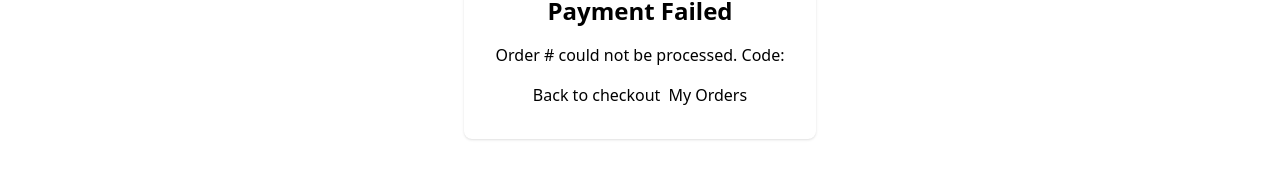
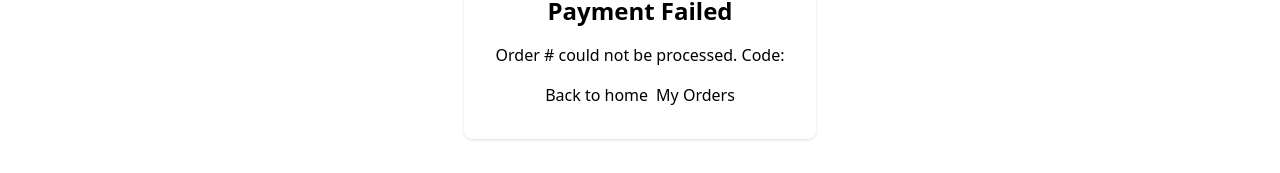
Before and after one commit to e-commerce-22tt-group03/ecom-frontend, a React (Vite) app: page /checkout/reject in a window 1280 px wide. Shown: the part 665-838 px from the top of the page. Built offline with nearby package versions, Linux system fonts and the light colour scheme; no server answers.

Commit message:
Improve UX: Redirect to processing before redirect to VNPAY sandbox, navigate back to home/order after reject order

```diff
--- a/src/pages/checkout/CheckoutPage.jsx
+++ b/src/pages/checkout/CheckoutPage.jsx
@@ -69,9 +69,12 @@ const CheckoutPage = () => {
       const createdOrder = await dispatch(placeOrder({ shipping_address_id: selectedAddressId, payment_method: paymentMethod })).unwrap();
       const orderId = createdOrder?.order_id || createdOrder?.id || createdOrder?.data?.order_id;
 
-      // If VNPAY selected, request payment URL from backend and redirect there
+      // If VNPAY selected, navigate to processing UI immediately, then request payment URL and redirect
       if (paymentMethod === 'VNPAY') {
         if (!orderId) throw new Error('Missing order id from create order response');
+        // Navigate to processing page so user sees a stable UI while we request the payment URL
+        navigate(`/checkout/processing?order_id=${orderId}`);
+
         const returnUrl = `${window.location.origin}/checkout/processing`;
         const res = await createPaymentUrl({ order_id: orderId, return_url: returnUrl });
         // backend returns the payment URL (string) in data; support both string or object
@@ -79,6 +82,7 @@ const CheckoutPage = () => {
         if (!paymentUrl) throw new Error('Payment URL not returned by server');
         // navigate the browser to VNPAY sandbox
         window.location.assign(paymentUrl);
+        return;
       }
       // otherwise (COD) the lastOrderId effect will navigate to confirmation
     } catch (err) {
--- a/src/pages/checkout/CheckoutRejectPage.jsx
+++ b/src/pages/checkout/CheckoutRejectPage.jsx
@@ -13,7 +13,7 @@ const CheckoutRejectPage = () => {
         <h1 className="text-2xl font-semibold text-error mb-4">Payment Failed</h1>
         <p className="mb-4">Order #{orderId} could not be processed. Code: {code}</p>
         <div className="flex gap-2 justify-center">
-          <Link to="/checkout" className="btn">Back to checkout</Link>
+          <Link to="/" className="btn">Back to home</Link>
           <Link to="/orders" className="btn btn-outline">My Orders</Link>
         </div>
       </div>
--- a/src/pages/checkout/OrderProcessingPage.jsx
+++ b/src/pages/checkout/OrderProcessingPage.jsx
@@ -30,6 +30,15 @@ const OrderProcessingPage = () => {
       if (!orderId) {
         setStatus('error');
         setMessage('Missing order reference in return URL.');
+        return;
+      }
+
+      // If there is NO response code or transaction status, this is the pre-redirect state
+      // (FE navigated here before redirecting user to VNPAY). Show a friendly message and do not call confirm.
+      if (typeof vnpResponse === 'undefined' && typeof params.vnp_TransactionStatus === 'undefined') {
+        setStatus('redirecting');
+        setMessage('Preparing payment and redirecting to VNPAY...');
+        // Stay on this page while FE triggers the browser redirect. Do not navigate elsewhere.
         return;
       }
 
@@ -70,6 +79,7 @@ const OrderProcessingPage = () => {
       <div className="p-8 rounded-lg shadow bg-base-100 text-center">
         <h2 className="text-xl font-semibold mb-4">{message}</h2>
         {status === 'processing' && <span className="loading loading-spinner loading-lg"></span>}
+        {status === 'redirecting' && <span className="loading loading-spinner loading-lg"></span>}
         {status === 'success' && <div className="text-success">Success</div>}
         {status === 'failed' && <div className="text-error">Failed</div>}
       </div>
```
